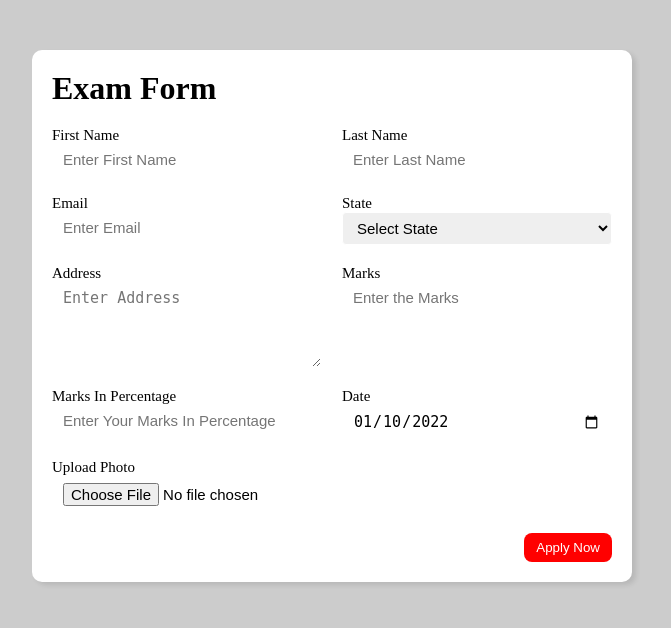
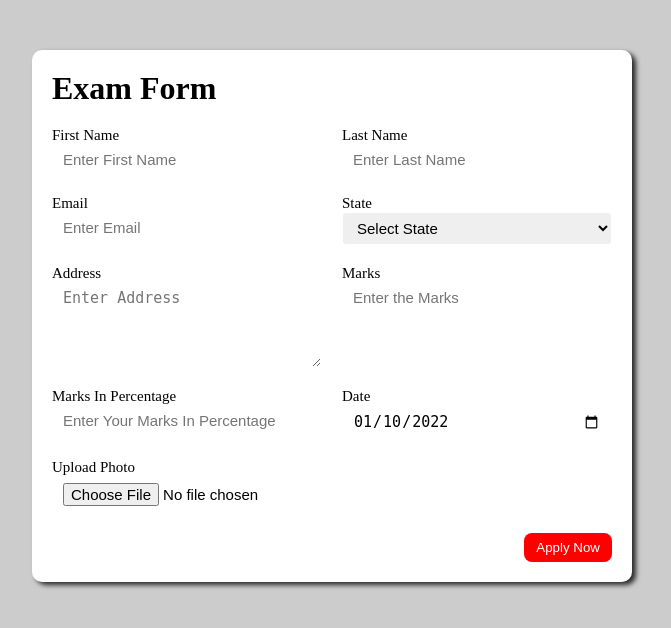
Before and after one commit to Divyanshukrishna/SRM_Hackathon, a Django app: page / in a window 1280 px wide. Shown: the top 628 px of the page, without its empty margins (308-979 px from the left). Run offline with Django 5.2, Linux system fonts and the light colour scheme.

```diff
--- a/static/css/style.css
+++ b/static/css/style.css
@@ -9,6 +9,7 @@ body{
 .container{
     max-width: 900px;
     margin: 0 auto;
+
 }
 
 .apply_box{
@@ -17,9 +18,10 @@ body{
     background-color: white;
     margin: 0 auto;
     margin-top: 50px;
-    box-shadow: 4px 3px 5px rgba(1, 1, 1, 0.1);
+    box-shadow: 4px 3px 5px rgba(1, 1, 1, 0.8);
     border-radius: 10px;
 }
+
 .title_small{
     font-size: 20px;
 }
@@ -71,6 +73,7 @@ button:hover{
     color: black;
     transition: 0.3s ease-out;
     cursor: pointer;
+    /* transform: scale(1.1); */
 }
 .textarea_control{
     grid-column: 1 /span 2;
```
